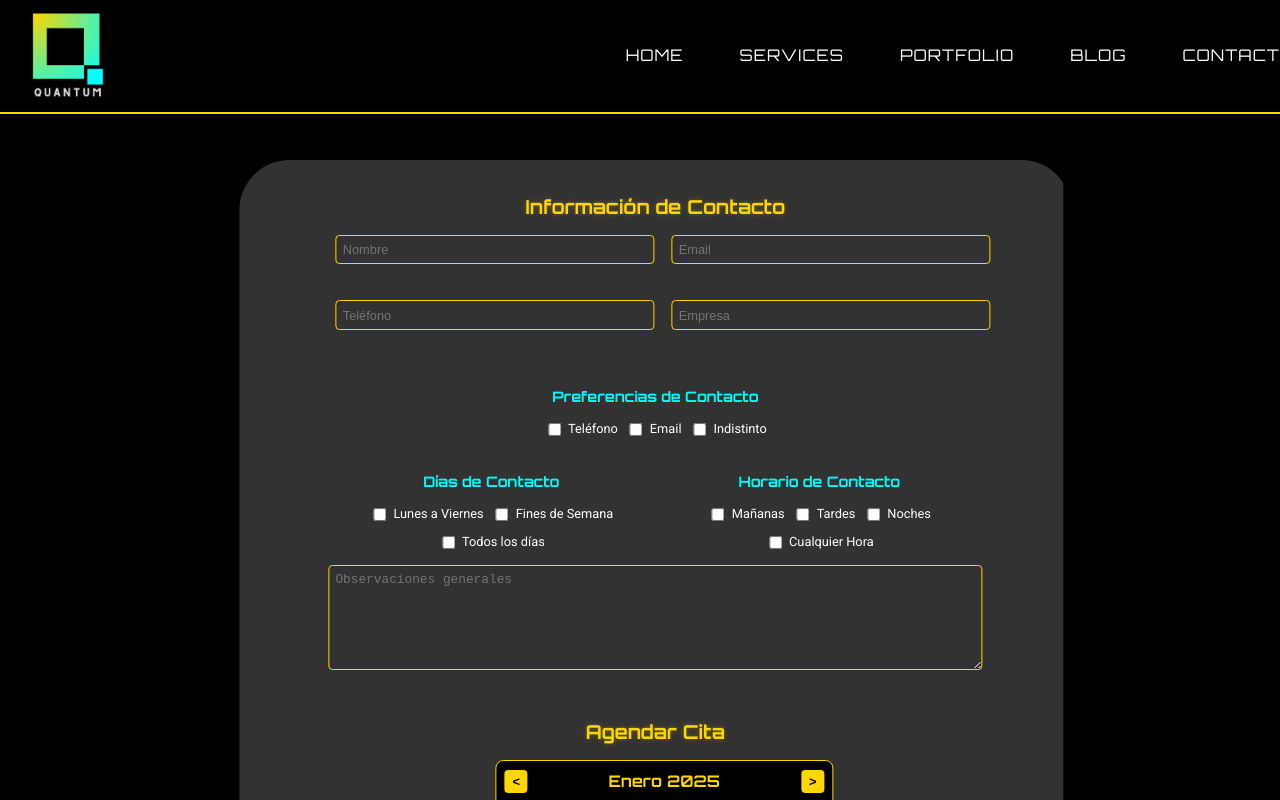
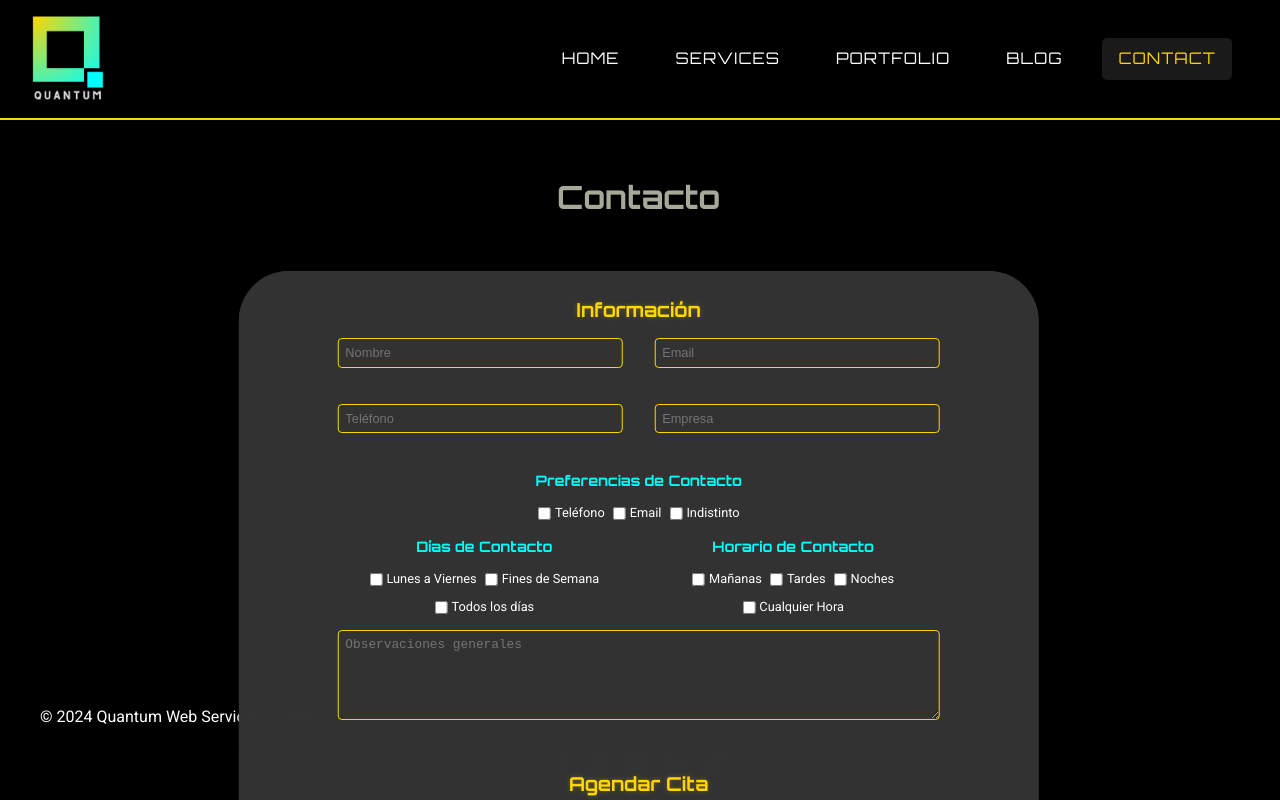
Before and after one commit to romajavi/QWS, a React (Create React App) app: page /contact in a window 1280 px wide. Shown: the top 800 px of the page. Built offline with nearby package versions, Linux system fonts and the light colour scheme.

Commit message:
Eighth commit

```diff
--- a/package.json
+++ b/package.json
@@ -9,7 +9,7 @@
     "@fortawesome/free-solid-svg-icons": "^6.6.0",
     "@fortawesome/react-fontawesome": "^0.2.2",
     "concurrently": "^8.2.2",
-    "express": "^4.18.2",
+    "express": "^4.21.0",
     "framer-motion": "^11.5.4",
     "react": "^18.2.0",
     "react-dom": "^18.2.0",
--- a/src/App.js
+++ b/src/App.js
@@ -42,11 +42,12 @@ const AppWrapper = styled.div`
   min-height: 100vh;
 `;
 
-const MainContent = styled.main`
-  flex: 1;
+const ContentWrapper = styled.main`
+  flex: 1 0 auto;
   display: flex;
   flex-direction: column;
-  padding-top: 80px; // Ajusta esto según la altura de tu header
+  width: 100%;
+  padding-top: 80px; // Ajustado para el header fijo
 `;
 
 function AnimatedRoutes() {
@@ -72,17 +73,9 @@ function App() {
             <Router>
                 <AppWrapper>
                     <Header />
-                    <MainContent>
-                        <Suspense fallback={<LoadingSpinner />}>
-                            <Routes>
-                                <Route path="/" element={<Home />} />
-                                <Route path="/services" element={<Services />} />
-                                <Route path="/portfolio" element={<Portfolio />} />
-                                <Route path="/blog" element={<Blog />} />
-                                <Route path="/contact" element={<Contact />} />
-                            </Routes>
-                        </Suspense>
-                    </MainContent>
+                    <ContentWrapper>
+                        <AnimatedRoutes />
+                    </ContentWrapper>
                     <Footer />
                 </AppWrapper>
             </Router>
--- a/src/components/Calendar.js
+++ b/src/components/Calendar.js
@@ -22,7 +22,7 @@ const CalendarHeader = styled.div`
 `;
 
 const MonthYear = styled.h3`
-  color: ${props => props.theme.colors.primary};
+  color: ${props => props.theme.colors.text};
   margin: 0;
   font-size: 1rem;
 `;
@@ -75,7 +75,7 @@ const DayCell = styled(motion.div)`
 const WeekdayHeader = styled.div`
   text-align: center;
   font-weight: bold;
-  color: ${props => props.theme.colors.text};
+  color: ${props => props.theme.colors.accent};
   font-size: 0.7rem;
 `;
 
--- a/src/components/Footer.js
+++ b/src/components/Footer.js
@@ -4,10 +4,16 @@ import { FontAwesomeIcon } from '@fortawesome/react-fontawesome';
 import { faFacebookF, faInstagram, faYoutube, faLinkedinIn, faTiktok } from '@fortawesome/free-brands-svg-icons';
 
 const FooterWrapper = styled.footer`
+  width: 100%;
   background-color: ${props => props.theme.colors.background};
   color: ${props => props.theme.colors.text};
   padding: 1rem;
-  text-align: center;
+  margin-top: auto; // Esto empujará el footer hacia abajo
+`;
+
+const FooterContent = styled.div`
+  max-width: 1200px;
+  margin: 0 auto;
 `;
 
 const Copyright = styled.p`
@@ -42,7 +48,8 @@ const socialLinks = [
 function Footer() {
   return (
     <FooterWrapper>
-      <Copyright>&copy; 2024 Quantum Web Services</Copyright>
+      <FooterContent>
+        <Copyright>&copy; 2024 Quantum Web Services | Todos los derechos reservados</Copyright>
         <SocialIcons>
           {socialLinks.map((link, index) => (
             <IconLink
@@ -55,6 +62,7 @@ function Footer() {
             </IconLink>
           ))}
         </SocialIcons>
+      </FooterContent>
     </FooterWrapper>
   );
 }
--- a/src/components/Header.js
+++ b/src/components/Header.js
@@ -1,7 +1,7 @@
-import React, { useState } from 'react';
-import { Link } from 'react-router-dom';
+import React, { useState, useEffect } from 'react';
+import { Link, useLocation, useNavigate } from 'react-router-dom';
 import styled from 'styled-components';
-import { motion } from 'framer-motion';
+import { motion, AnimatePresence } from 'framer-motion';
 import logoImage from '../assets/logo.png';
 
 const HeaderWrapper = styled.header`
@@ -9,9 +9,9 @@ const HeaderWrapper = styled.header`
   top: 0;
   left: 0;
   width: 100%;
-  height: 80px;
+  height: 120px;
   background-color: ${props => props.theme.colors.background};
-  padding: 1rem;
+  padding: 0 1rem;
   display: flex;
   justify-content: space-between;
   align-items: center;
@@ -22,18 +22,30 @@ const HeaderWrapper = styled.header`
 const Logo = styled(motion.img)`
   height: 100px;
   cursor: pointer;
+  z-index: 1; // Aseguramos que el z-index sea bajo para el logo
+
+  @media (max-width: 768px) {
+    height: 100px;
+    position: absolute;
+    top: 1rem;
+    right: 1rem;
+    padding: 1rem;
+    z-index: 1; // Aseguramos que en móviles tampoco sobrepase al menú
+  }
 `;
 
 const Nav = styled.nav`
   display: flex;
   gap: 1.5rem;
+  margin-right: 2rem;
 
   @media (max-width: 768px) {
     display: none;
+
   }
 `;
 
-const NavLink = styled(motion(Link))`
+const NavLink = styled(motion.div)`
   font-family: ${props => props.theme.fonts.main};
   color: ${props => props.theme.colors.text};
   cursor: pointer;
@@ -43,10 +55,10 @@ const NavLink = styled(motion(Link))`
   padding: 0.5rem 1rem;
   border-radius: 5px;
   transition: all 0.3s ease;
-  text-decoration: none;
 
-  &:hover {
+  &:hover, &.active {
     background-color: rgba(255, 255, 255, 0.1);
+    color: ${props => props.theme.colors.primary};
   }
 `;
 
@@ -54,29 +66,54 @@ const MobileMenuButton = styled.button`
   display: none;
   background: none;
   border: none;
-  color: ${props => props.theme.colors.text};
-  font-size: 1.5rem;
+  color: ${props => props.theme.colors.primary};
+  font-size: 1.8rem;
   cursor: pointer;
+  transition: all 0.3s ease;
+
+  &:hover {
+    color: ${props => props.theme.colors.accent};
+  }
 
   @media (max-width: 768px) {
     display: block;
+    position: absolute;
+    left: 1rem;
+    top: 50%;
+    transform: translateY(-50%);
   }
 `;
 
-const MobileMenu = styled.div`
+const MobileMenu = styled(motion.div)`
   display: none;
-  position: absolute;
-  top: 80px;
+  position: fixed;
+  top: 120px;  // Ajustamos la posición top para que el menú se vea más abajo del botón de cerrar
   left: 0;
   right: 0;
   background: ${props => props.theme.colors.background};
   padding: 1rem;
   border-bottom: 2px solid ${props => props.theme.colors.primary};
+  z-index: 1001;
 
   @media (max-width: 768px) {
-    display: ${props => props.isOpen ? 'flex' : 'none'};
+    display: flex;
     flex-direction: column;
     align-items: center;
+  }
+`;
+
+const Overlay = styled(motion.div)`
+  display: none;
+  position: fixed;
+  top: 120px;  // Ajustamos la posición para que coincida con el nuevo top del menú
+  left: 0;
+  right: 0;
+  bottom: 0;
+  background: rgba(0, 0, 0, 0.5);
+  z-index: 1000;
+
+  @media (max-width: 768px) {
+    display: block;
   }
 `;
 
@@ -88,6 +125,8 @@ const linkVariants = {
 
 function Header() {
   const [isMobileMenuOpen, setIsMobileMenuOpen] = useState(false);
+  const location = useLocation();
+  const navigate = useNavigate();
 
   const toggleMobileMenu = () => {
     setIsMobileMenuOpen(!isMobileMenuOpen);
@@ -95,29 +134,41 @@ function Header() {
 
   const navItems = ['home', 'services', 'portfolio', 'blog', 'contact'];
 
+  const handleNavClick = (page) => {
+    setIsMobileMenuOpen(false);
+    navigate(page === 'home' ? '/' : `/${page}`);
+  };
+
   const renderNavLinks = () => (
     navItems.map((page) => (
       <NavLink
         key={page}
-        to={page === 'home' ? '/' : `/${page}`}
         variants={linkVariants}
-        whileHover={{
-          scale: 1.05,
-          color: '#00FFFF'
-        }}
-        whileFocus={{
-          scale: 1.05,
-          color: '#DAA520'
-        }}
-        onClick={() => setIsMobileMenuOpen(false)}
+        whileHover="hover"
+        className={location.pathname === (page === 'home' ? '/' : `/${page}`) ? 'active' : ''}
+        onClick={() => handleNavClick(page)}
       >
         {page}
       </NavLink>
     ))
   );
 
+  useEffect(() => {
+    const handleResize = () => {
+      if (window.innerWidth > 768) {
+        setIsMobileMenuOpen(false);
+      }
+    };
+
+    window.addEventListener('resize', handleResize);
+    return () => window.removeEventListener('resize', handleResize);
+  }, []);
+
   return (
     <HeaderWrapper>
+      <MobileMenuButton onClick={toggleMobileMenu} aria-label="Toggle mobile menu">
+        {isMobileMenuOpen ? '✕' : '☰'}
+      </MobileMenuButton>
       <Link to="/" aria-label="Home">
         <Logo
           src={logoImage}
@@ -129,12 +180,27 @@ function Header() {
       <Nav aria-label="Main Navigation">
         {renderNavLinks()}
       </Nav>
-      <MobileMenuButton onClick={toggleMobileMenu} aria-label="Toggle mobile menu">
-        ☰
-      </MobileMenuButton>
-      <MobileMenu isOpen={isMobileMenuOpen}>
-        {renderNavLinks()}
-      </MobileMenu>
+      <AnimatePresence>
+        {isMobileMenuOpen && (
+          <>
+            <MobileMenu
+              initial={{ opacity: 0, y: -20 }}
+              animate={{ opacity: 1, y: 0 }}
+              exit={{ opacity: 0, y: -20 }}
+              transition={{ duration: 0.3 }}
+            >
+              {renderNavLinks()}
+            </MobileMenu>
+            <Overlay
+              initial={{ opacity: 0 }}
+              animate={{ opacity: 1 }}
+              exit={{ opacity: 0 }}
+              transition={{ duration: 0.3 }}
+              onClick={toggleMobileMenu}
+            />
+          </>
+        )}
+      </AnimatePresence>
     </HeaderWrapper>
   );
 }
--- /dev/null
+++ b/src/components/PageContainer.js
@@ -0,0 +1,8 @@
+import styled from 'styled-components';
+import { pageContainerStyle } from '../styles/GlobalStyles';
+
+const PageContainer = styled.div`
+  ${pageContainerStyle}
+`;
+
+export default PageContainer;
--- a/src/pages/Blog.js
+++ b/src/pages/Blog.js
@@ -2,30 +2,24 @@ import React from 'react';
 import styled from 'styled-components';
 import PageAnimation from '../components/PageAnimation';
 import BlogPost from '../components/BlogPost';
-
-const PageContainer = styled.div`
-  flex: 1 0 auto;
-  display: flex;
-  flex-direction: column;
-  width: 100%;
-  max-width: 1200px;
-  margin: 0 auto;
-`;
+import PageContainer from '../components/PageContainer';
+import pageContainerStyle from '../styles/GlobalStyles'; //
 
 const BlogWrapper = styled.div`
-  flex: 1;
-  display: flex;
-  flex-direction: column;
-  width: 100%;
-  max-width: 1200px;
-  margin: 0 auto;
-  padding: 2rem;
+  ${pageContainerStyle}
+  min-height: calc(100vh - 120px);
+  justify-content: flex-start;
+  padding-top: 100px; // Ajustado para dar espacio al título
 `;
 
 const BlogTitle = styled.h1`
   color: ${props => props.theme.colors.secondaryBackground};
   margin-bottom: 2rem;
   text-align: center;
+  font-size: 2rem;
+  @media (max-width: 768px) {
+    font-size: 1.5rem;
+  }
 `;
 
 const blogPosts = [
--- a/src/pages/Contact.js
+++ b/src/pages/Contact.js
@@ -3,52 +3,54 @@ import styled from 'styled-components';
 import { motion } from 'framer-motion';
 import PageAnimation from '../components/PageAnimation';
 import Calendar from '../components/Calendar';
+import PageContainer from '../components/PageContainer';
+import { pageContainerStyle } from '../styles/GlobalStyles';
 
-const PageContainer = styled.div`
-  flex: 1 0 auto;
+const ContactWrapper = styled.div`
+  ${pageContainerStyle}
+  min-height: calc(100vh - 120px);
   display: flex;
   flex-direction: column;
-  width: 100%;
-  max-width: 1200px;
-  margin: 0 auto;
+  justify-content: center;
+  align-items: center;
+  padding: 60px 0;
 `;
 
-const ContactWrapper = styled.div`
-  padding: 2rem;
-`;
-
-const ContentContainer = styled.div`
-  display: flex;
-  flex-direction: column;
-  width: 80%;
+const FormContainer = styled.div`
+  width: 100%;
   max-width: 800px;
-  margin: 1.5rem auto;
-  padding: 1.5rem;
-  border-radius: 20px;
-  box-shadow: 0 5px 15px rgba(0, 0, 0, 0.5);
+  background-color: ${props => props.theme.colors.primaryBackground};
+  border-radius: 50px;
   overflow: hidden;
+  margin: 1rem 0;
 `;
 
 const Section = styled.div`
   width: 100%;
-  padding: 1rem;
+  padding: 1.5rem;
+  color: ${props => props.theme.colors.text};
   background-color: ${props => props.theme.colors.primaryBackground};
-  color: ${props => props.theme.colors.text};
 
-  &:first-child {
-    border-radius: 50px 50px 0 0;
+  &:not(:last-child) {
+    border-bottom: 1px solid ${props => props.theme.colors.primaryBackground}; // Cambia el color del borde al mismo color del fondo
   }
+`;
 
-  &:last-child {
-    border-radius: 0 0 50px 50px;
+const Title = styled.h1`
+  font-size: 2rem;
+  color: ${props => props.theme.colors.secondaryBackground};
+  margin-bottom: 2rem;
+  text-align: center;
+  @media (max-width: 768px) {
+    font-size: 1.5rem;
   }
 `;
 
 const SectionContent = styled.div`
   display: flex;
   flex-direction: column;
-  gap: 0.75rem;
   align-items: center;
+  width: 100%;
 `;
 
 const SectionTitle = styled.h2`
@@ -336,9 +338,10 @@ const Contact = () => {
   return (
     <PageContainer>
       <ContactWrapper>
-        <ContentContainer>
+        <Title>Contacto</Title>
+        <FormContainer>
           <Section>
-            <SectionTitle>Información de Contacto</SectionTitle>
+            <SectionTitle>Información</SectionTitle>
             <SectionContent>
               <Form>
                 <InputGroup>
@@ -492,7 +495,7 @@ const Contact = () => {
               </AppointmentGroup>
             </SectionContent>
           </Section>
-        </ContentContainer>
+        </FormContainer>
 
         <ButtonContainer>
           <Button
--- a/src/pages/Home.js
+++ b/src/pages/Home.js
@@ -3,36 +3,34 @@ import { useNavigate } from 'react-router-dom';
 import styled from 'styled-components';
 import { motion, AnimatePresence } from 'framer-motion';
 import EntanglementBackground from '../components/EntanglementBackground';
+import PageContainer from '../components/PageContainer';
+import { pageContainerStyle } from '../styles/GlobalStyles';
+
 
 const HomeWrapper = styled(motion.div)`
+  ${pageContainerStyle}
+  min-height: calc(100vh - 120px);
+  display: flex;
+  flex-direction: column;
+  justify-content: center;
+  align-items: center;
+  padding: 60px 0;
+  width: 100%;
+  max-width: 100vw; // Asegura que no exceda el ancho de la ventana
+  overflow-x: hidden; // Previene scroll horizontal
+`;
+
+const ContentWrapper = styled(motion.div)`
+  position: relative; // Cambiado de absolute a relative
+  width: 100%;
+  max-width: 800px;
+  padding: 2rem;
+  border-radius: 10px;
   display: flex;
   flex-direction: column;
   align-items: center;
   justify-content: center;
-  min-height: 100vh;
-  padding: 2rem;
-  text-align: center;
-  position: relative;
-  width: 100%;
-  max-width: 1200px;
-  margin: 0 auto;
-  padding-top: 80px;
-`;
-
-const ContentWrapper = styled(motion.div)`
-  position: absolute;
-  top: 50%;
-  left: 50%;
-  transform: translate(-50%, -50%);
-  width: 100%;
-  max-width: 800px;
-  background: rgba(0, 0, 0, 0.7);
-  padding: 2rem;
-  border-radius: 10px;
-  display: flex;
-  flex-direction: column;
-  align-items: center; // Añade esta línea
-  justify-content: center; // Añade esta línea
+  box-sizing: border-box; // Asegura que el padding no añada al ancho total
 `;
 
 const Title = styled(motion.h1)`
@@ -117,7 +115,7 @@ const Home = () => {
   };
 
   return (
-    <>
+    <PageContainer>
       <EntanglementBackground isAccelerating={isAccelerating} />
       <HomeWrapper>
         <AnimatePresence>
@@ -140,13 +138,13 @@ const Home = () => {
                 whileTap={{ scale: 0.95 }}
                 onClick={handleExploreClick}
               >
-                Explora Nuestros Servicios
+                Explorar Servicios
               </CTAButton>
             </ContentWrapper>
           )}
         </AnimatePresence>
       </HomeWrapper>
-    </>
+    </PageContainer>
   );
 };
 
--- a/src/pages/Portfolio.js
+++ b/src/pages/Portfolio.js
@@ -2,46 +2,40 @@ import React, { useState, useEffect, useRef } from 'react';
 import styled from 'styled-components';
 import { motion, useAnimation } from 'framer-motion';
 import PageAnimation from '../components/PageAnimation';
+import PageContainer from '../components/PageContainer';
 
-const PageContainer = styled.div`
-  flex: 1 0 auto;
-  display: flex;
-  flex-direction: column;
-  width: 100%;
-  max-width: 1200px;
-  margin: 0 auto;
+const PortfolioWrapper = styled.div`
+  ${({ theme }) => theme.pageContainerStyle}
+  min-height: calc(100vh - 120px);
+  justify-content: flex-start;
+  padding-top: 100px; // Ajustado para dar espacio al título
 `;
 
-const PortfolioWrapper = styled.div`
-  padding: 2rem;
-`;
-
-
 const Title = styled.h1`
-  font-size: 2.5rem;
+  font-size: 2rem;
   color: ${props => props.theme.colors.secondaryBackground};
   margin-bottom: 2rem;
   @media (max-width: 768px) {
-    font-size: 2.5rem;
+    font-size: 1.5rem;
   }
 `;
 
 const ProjectReelContainer = styled.div`
-  width: 100%;
+  width: 100vw;
+  margin-left: calc(-50vw + 50%);
   overflow: hidden;
-  padding: 2rem 0;
-  position: relative;
 `;
 
 const ProjectReel = styled(motion.div)`
   display: flex;
   width: fit-content;
+  padding: 2rem 0;
 `;
 
 const ProjectCard = styled(motion.div)`
   flex: 0 0 400px;
   height: 225px;
-  margin: 0 1rem;
+  margin: 0 1.5rem;
   background-color: rgba(255, 255, 255, 0.1);
   border-radius: 10px;
   overflow: hidden;
@@ -157,7 +151,7 @@ function Portfolio() {
   return (
     <PageContainer>
       <PortfolioWrapper>
-        <Title>Nuestro Portfolio</Title>
+        <Title>Portfolio</Title>
         <ProjectReelContainer>
           <ProjectReel ref={reelRef} animate={controls}>
             {loopedProjects.map((project, index) => (
--- a/src/pages/Services.js
+++ b/src/pages/Services.js
@@ -3,39 +3,33 @@ import styled from 'styled-components';
 import ServiceCard from '../components/ServiceCard';
 import ContactPopup from '../components/ContactPopup';
 import PageAnimation from '../components/PageAnimation';
+import PageContainer from '../components/PageContainer'; //
+import pageContainerStyle from '../styles/GlobalStyles'; //
 
-const PageContainer = styled.div`
-  flex: 1 0 auto;
-  display: flex;
-  flex-direction: column;
-  width: 100%;
-  max-width: 1200px;
-  margin: 0 auto;
-`;
 
 const ServicesWrapper = styled.div`
-  padding: 2rem;
-  display: flex;
-  flex-direction: column;
-  align-items: center;
+  ${pageContainerStyle}
+  min-height: calc(100vh - 120px);
+  justify-content: flex-start;
+  padding-top: 100px; // Ajustado para dar espacio al título
 `;
-
 
 const ServicesContainer = styled.div`
   display: flex;
   flex-wrap: wrap;
   justify-content: center;
-  gap: 2rem;
+  gap: 3rem;
   width: 100%;
-  max-width: 1200px;
 `;
 
 const Title = styled.h1`
   text-align: center;
   color: ${props => props.theme.colors.secondaryBackground};
   margin-bottom: 2rem;
-  font-size: 2.5rem;
-  padding-top: 80px;
+  font-size: 2rem;
+  @media (max-width: 768px) {
+    font-size: 1.5rem;
+  }
 `;
 
 const services = [
@@ -174,7 +168,7 @@ function Services() {
     return (
         <PageContainer>
             <ServicesWrapper>
-                <Title>Nuestros Servicios</Title>
+                <Title>Servicios</Title>
                 <ServicesContainer>
                     {services.map((service, index) => (
                         <ServiceCard
--- a/src/styles/GlobalStyles.js
+++ b/src/styles/GlobalStyles.js
@@ -1,4 +1,4 @@
-import { createGlobalStyle, keyframes } from 'styled-components';
+import { createGlobalStyle, css, keyframes } from 'styled-components';
 
 const shineAnimation = keyframes`
   0% {
@@ -9,26 +9,56 @@ const shineAnimation = keyframes`
   }
 `;
 
+export const pageContainerStyle = css`
+  flex: 1 0 auto;
+  display: flex;
+  flex-direction: column;
+  width: 100%;
+  max-width: 1200px;
+  margin: 0 auto;
+  padding: 2rem;
+`;
+
 const GlobalStyles = createGlobalStyle`
-  html, body, #root {
-    height: 100%;
+  * {
+    margin: 0;
+    padding: 0;
+    box-sizing: border-box;
   }
 
-  body {
-    margin: 0;
-    padding: 0;
-    font-family: ${props => props.theme.fonts.secondary};
-    background-color: #000;
-    color: ${props => props.theme.colors.text};
-    line-height: 1.6;
-  }
-
-  #root {
+  body, #root {
     min-height: 100vh;
     display: flex;
     flex-direction: column;
   }
 
+  body {
+    font-family: ${props => props.theme.fonts.secondary};
+    background-color: #000;
+    color: ${props => props.theme.colors.text};
+    line-height: 1.6;
+    min-height: 100vh;
+    display: flex;
+    flex-direction: column;
+  }
+
+  #root {
+    display: flex;
+    flex-direction: column;
+    min-height: 100vh;
+  }
+
+  main {
+    flex: 1;
+    display: flex;
+    flex-direction: column;
+    width: 100%;
+    box-sizing: border-box;
+  }
+
+  footer {
+    flex-shrink: 0;  // Evita que el footer se reduzca en páginas cortas
+  }
 
   button {
     background-color: #FFD700;
@@ -60,7 +90,10 @@ const GlobalStyles = createGlobalStyle`
 
     &:hover::before {
       opacity: 1;
-      animation: ${shineAnimation} 3s linear infinite;
+      animation: ${keyframes`
+        0% { background-position: 200% center; }
+        100% { background-position: -200% center; }
+      `} 3s linear infinite;
     }
 
     &:hover {
@@ -69,24 +102,8 @@ const GlobalStyles = createGlobalStyle`
     }
   }
 
-  #root {
-    min-height: 100vh;
-    display: flex;
-    flex-direction: column;
-  }
-
-  main {
-    flex: 1 0 auto;
-    display: flex;
-    flex-direction: column;
-    padding-top: 80px;
-    padding-left: 2rem;
-    padding-right: 2rem;
-    padding-bottom: 2rem;
-  }
-
   h1, h2, h3, h4, h5, h6 {
-    text-aling: center;
+    text-align: center;
     font-family: ${props => props.theme.fonts.main};
     color: ${props => props.theme.colors.primary};
     margin-bottom: 1rem;
@@ -108,8 +125,6 @@ const GlobalStyles = createGlobalStyle`
     border-radius: 3px;
   }
 
-
-
   /* Responsive design */
   @media (max-width: 768px) {
     body {
```
Also changed, not shown: 1 other file (tests, documents, lock files or other folders). Lines whose indentation alone changed are shown as unchanged.
